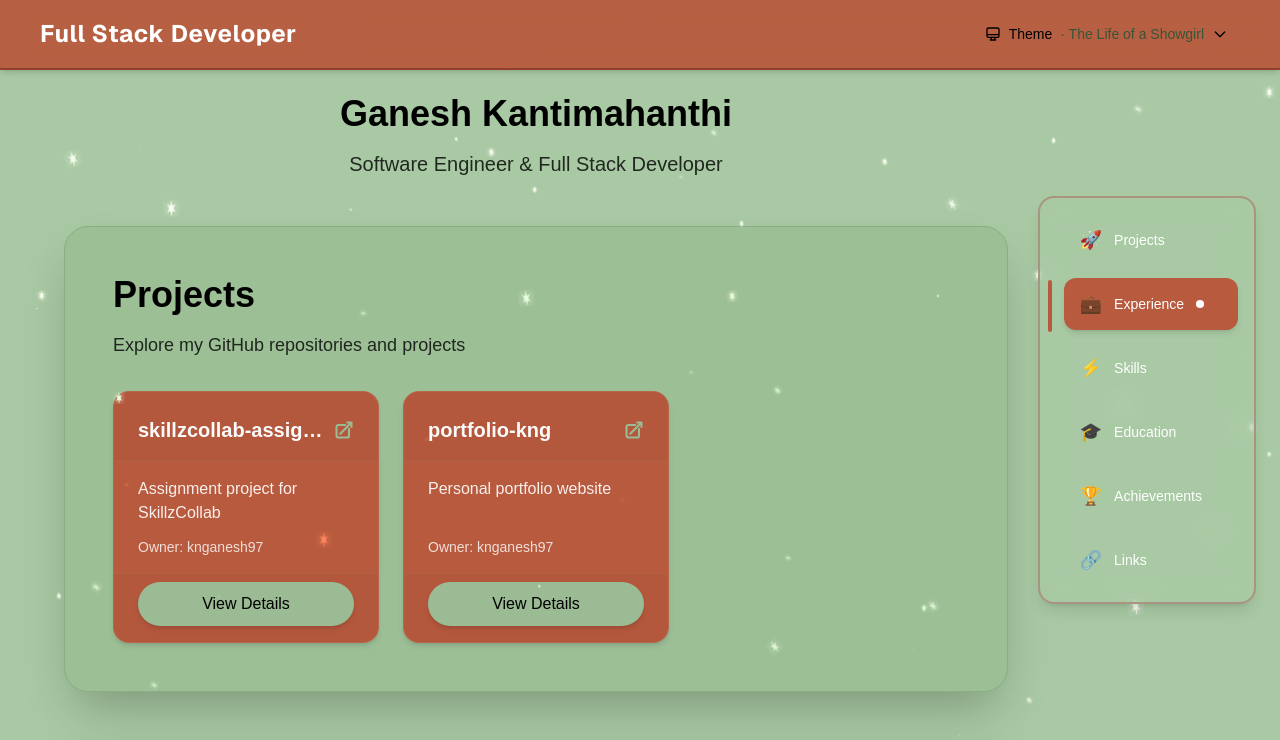
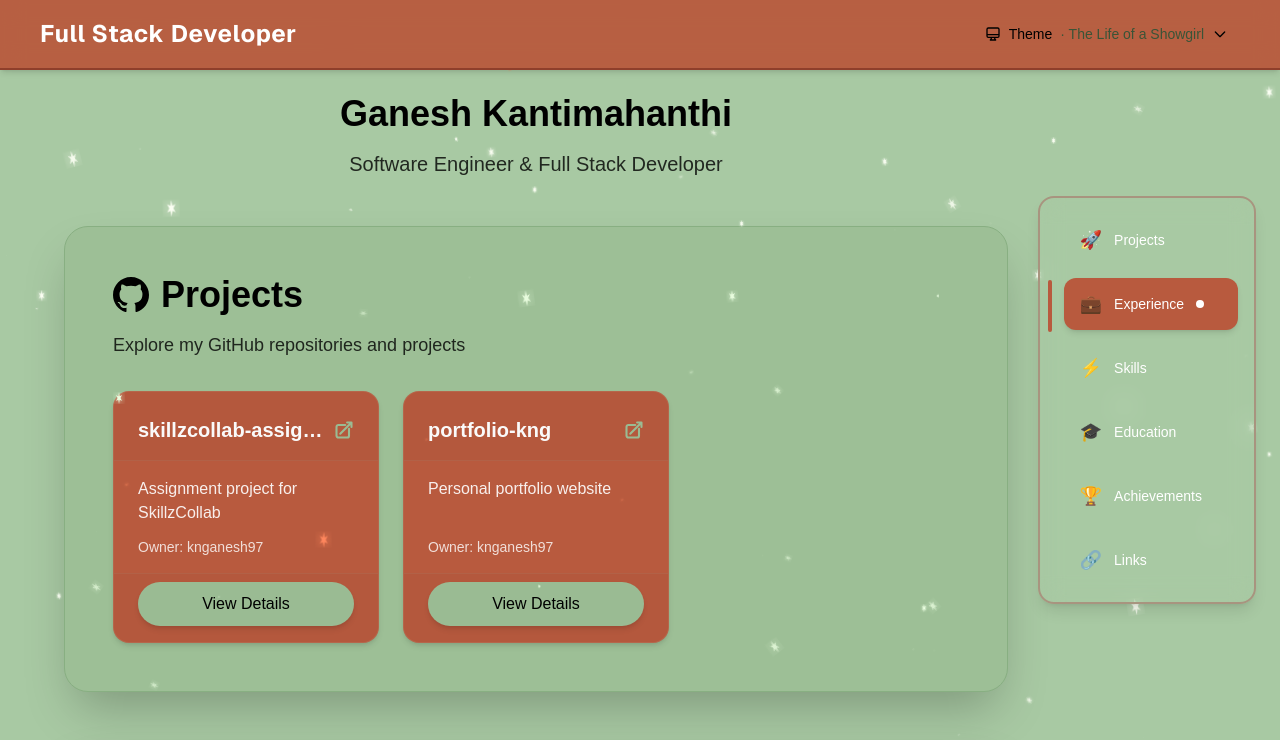
Before and after one commit to knganesh97/portfolio-kng, a Next.js app: page / in a window 1280 px wide. Shown: the top 740 px of the page. Built offline with nearby package versions, Linux system fonts and the light colour scheme.

Commit message:
feat: Add GitHubIcon component and integrate it into Projects component header

```diff
--- a/src/components/Projects.tsx
+++ b/src/components/Projects.tsx
@@ -2,13 +2,17 @@
 import { githubRepositories } from "@/utils/Constants";
 import CardContainer from "@/components/ui/CardContainer";
 import ProjectCard from "@/components/ProjectCard";
+import GitHubIcon from "@/components/icons/GitHubIcon";
 
 const Projects: React.FC = () => {
   return (
     <div className="mb-12">
       <CardContainer>
         <div className="mb-8">
-          <h2 className="text-4xl font-bold mb-4 card-container-fg">Projects</h2>
+          <div className="flex items-center gap-3 mb-4">
+            <GitHubIcon size={36} className="card-container-fg" />
+            <h2 className="text-4xl font-bold card-container-fg">Projects</h2>
+          </div>
           <p className="text-lg card-container-fg opacity-80">
             Explore my GitHub repositories and projects
           </p>
--- /dev/null
+++ b/src/components/icons/GitHubIcon.tsx
@@ -0,0 +1,26 @@
+import React from 'react';
+
+interface GitHubIconProps {
+  size?: number;
+  className?: string;
+}
+
+export const GitHubIcon: React.FC<GitHubIconProps> = ({
+  size = 24,
+  className = ''
+}) => {
+  return (
+    <svg
+      width={size}
+      height={size}
+      viewBox="0 0 24 24"
+      fill="currentColor"
+      className={className}
+      xmlns="http://www.w3.org/2000/svg"
+    >
+      <path d="M12 0C5.374 0 0 5.373 0 12 0 17.302 3.438 21.8 8.207 23.387c.599.111.793-.261.793-.577v-2.234c-3.338.726-4.033-1.416-4.033-1.416-.546-1.387-1.333-1.756-1.333-1.756-1.089-.745.083-.729.083-.729 1.205.084 1.839 1.237 1.839 1.237 1.07 1.834 2.807 1.304 3.492.997.107-.775.418-1.305.762-1.604-2.665-.305-5.467-1.334-5.467-5.931 0-1.311.469-2.381 1.236-3.221-.124-.303-.535-1.524.117-3.176 0 0 1.008-.322 3.301 1.23A11.509 11.509 0 0112 5.803c1.02.005 2.047.138 3.006.404 2.291-1.552 3.297-1.23 3.297-1.23.653 1.653.242 2.874.118 3.176.77.84 1.235 1.911 1.235 3.221 0 4.609-2.807 5.624-5.479 5.921.43.372.823 1.102.823 2.222v3.293c0 .319.192.694.801.576C20.566 21.797 24 17.300 24 12c0-6.627-5.373-12-12-12z"/>
+    </svg>
+  );
+};
+
+export default GitHubIcon;
```
